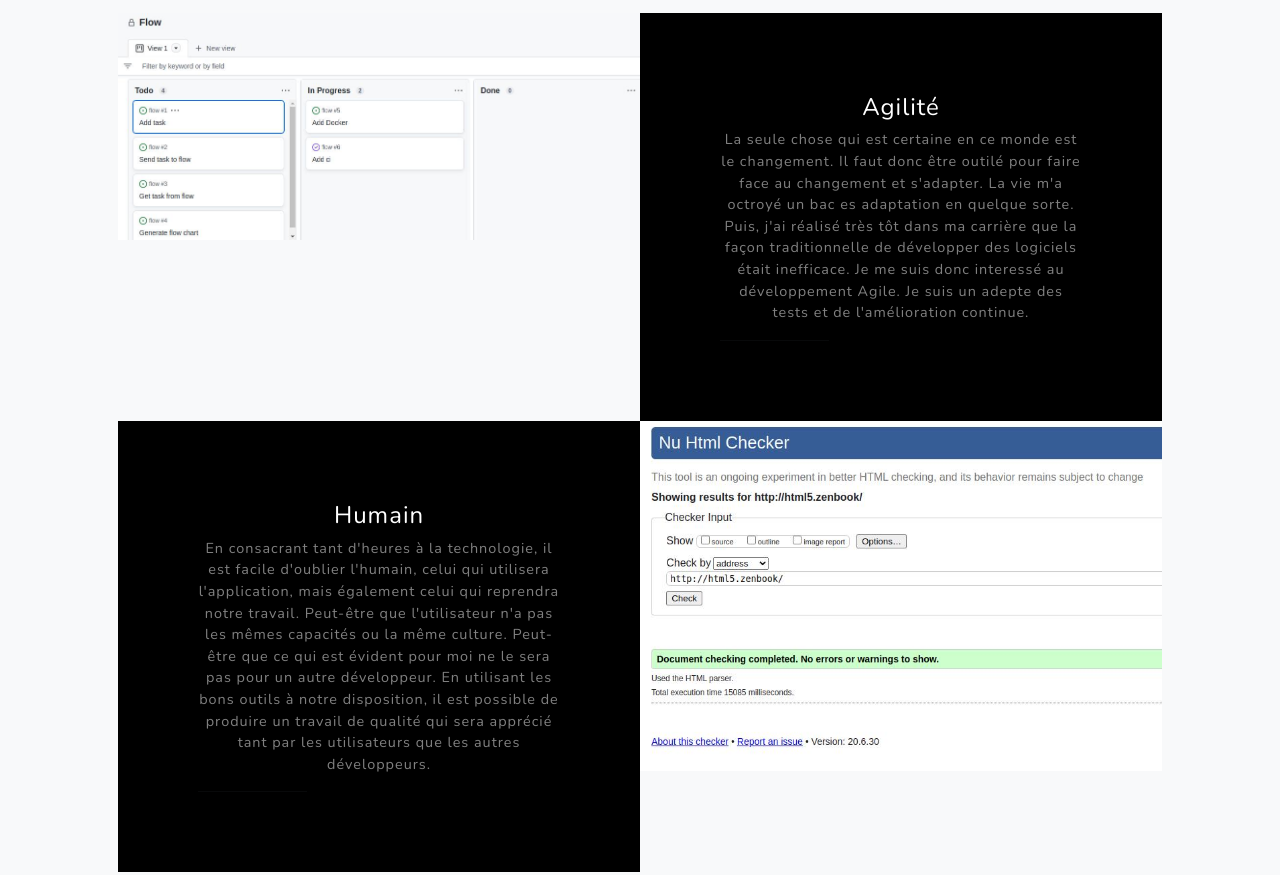
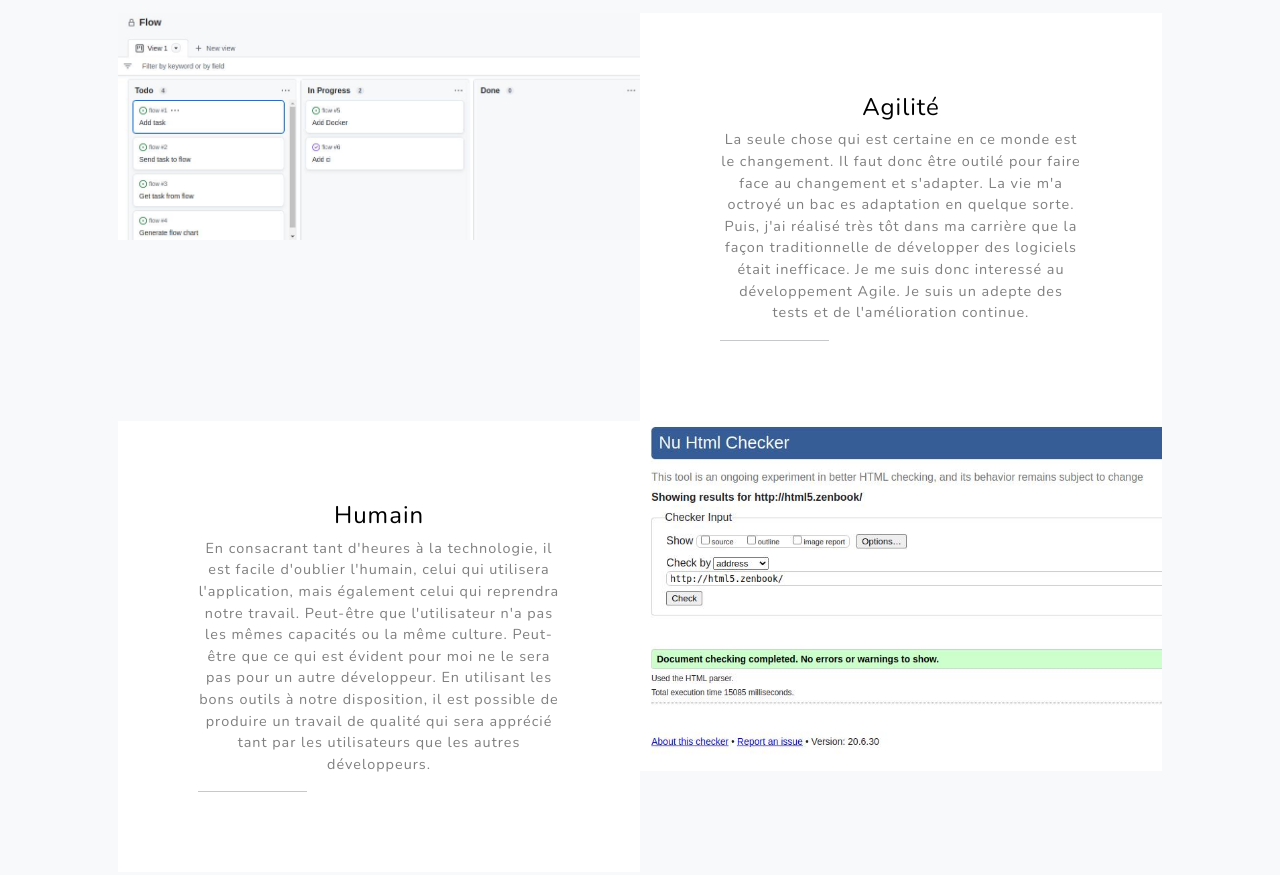
Before and after one commit to nist/nist.github.io, a plain HTML site: page index.html in a window 1280 px wide. Shown: the part 2420-3295 px from the top of the page. Drawn offline with nearby package versions, Linux system fonts and the light colour scheme.

Commit message:
Use white bg for values.

```diff
--- a/index.html
+++ b/index.html
@@ -75,11 +75,11 @@
                 <div class="row gx-0 mb-5 mb-lg-0 justify-content-center">
                     <div class="col-lg-6"><img class="img-fluid" src="assets/img/demo-image-01.jpg" alt="..." /></div>
                     <div class="col-lg-6">
-                        <div class="bg-black text-center h-100 project">
+                        <div class="bg-white text-center h-100 project">
                             <div class="d-flex h-100">
                                 <div class="project-text w-100 my-auto text-center text-lg-left">
-                                    <h4 class="text-white">Agilité</h4>
-                                    <p class="mb-0 text-white-50">La seule chose qui est certaine en ce monde est le changement. Il faut donc être outilé pour faire face au changement et s'adapter. La vie m'a octroyé un bac es adaptation en quelque sorte. Puis, j'ai réalisé très tôt dans ma carrière que la façon traditionnelle de développer des logiciels était inefficace. Je me suis donc interessé au développement Agile. Je suis un adepte des tests et de l'amélioration continue.</p>
+                                    <h4 class="text-black">Agilité</h4>
+                                    <p class="mb-0 text-black-50">La seule chose qui est certaine en ce monde est le changement. Il faut donc être outilé pour faire face au changement et s'adapter. La vie m'a octroyé un bac es adaptation en quelque sorte. Puis, j'ai réalisé très tôt dans ma carrière que la façon traditionnelle de développer des logiciels était inefficace. Je me suis donc interessé au développement Agile. Je suis un adepte des tests et de l'amélioration continue.</p>
                                     <hr class="d-none d-lg-block mb-0 ms-0" />
                                 </div>
                             </div>
@@ -90,11 +90,11 @@
                 <div class="row gx-0 justify-content-center">
                     <div class="col-lg-6"><img class="img-fluid" src="assets/img/demo-image-02.jpg" alt="..." /></div>
                     <div class="col-lg-6 order-lg-first">
-                        <div class="bg-black text-center h-100 project">
+                        <div class="bg-white text-center h-100 project">
                             <div class="d-flex h-100">
                                 <div class="project-text w-100 my-auto text-center text-lg-right">
-                                    <h4 class="text-white">Humain</h4>
-                                    <p class="mb-0 text-white-50">En consacrant tant d'heures à la technologie, il est facile d'oublier l'humain, celui qui utilisera l'application, mais également celui qui reprendra notre travail. Peut-être que l'utilisateur n'a pas les mêmes capacités ou la même culture. Peut-être que ce qui est évident pour moi ne le sera pas pour un autre développeur. En utilisant les bons outils à notre disposition, il est possible de produire un travail de qualité qui sera apprécié tant par les utilisateurs que les autres développeurs.</p>
+                                    <h4 class="text-black">Humain</h4>
+                                    <p class="mb-0 text-black-50">En consacrant tant d'heures à la technologie, il est facile d'oublier l'humain, celui qui utilisera l'application, mais également celui qui reprendra notre travail. Peut-être que l'utilisateur n'a pas les mêmes capacités ou la même culture. Peut-être que ce qui est évident pour moi ne le sera pas pour un autre développeur. En utilisant les bons outils à notre disposition, il est possible de produire un travail de qualité qui sera apprécié tant par les utilisateurs que les autres développeurs.</p>
                                     <hr class="d-none d-lg-block mb-0 me-0" />
                                 </div>
                             </div>
```
